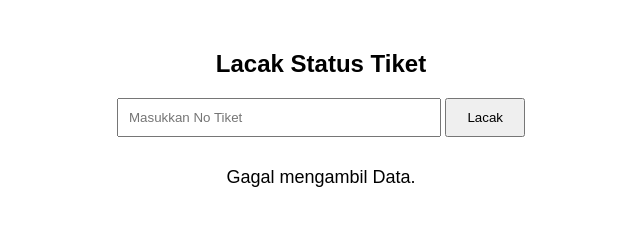
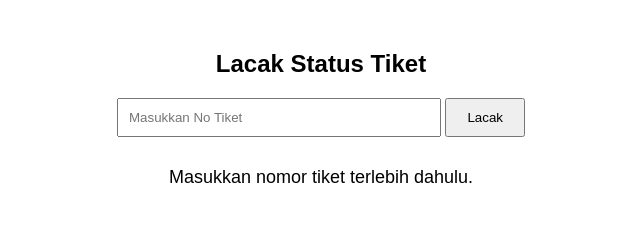
Before and after one commit to GAUtopia/Ticket-Tracking, a plain HTML site: page index.html in a window 1280 px wide. Both pictures are taken after a click on the button "Lacak". Shown: the whole page, without its empty margins (319-959 px from the left). Drawn offline with Linux system fonts and the light colour scheme; no server answers.

Commit message:
Update index.html

```diff
--- a/index.html
+++ b/index.html
@@ -10,15 +10,20 @@
   </style>
   <script>
     async function trackTicket() {
-      var ticketNumber = document.getElementById('ticketNumber').value;
-      var url =  'https://script.google.com/macros/s/AKfycbz4oc1RXeVEABLOjwjV8EHswJqQ5INvpWo906xAQeTDb_Fm-FJbjaNISY_WE4g2QruiWA/exec?ticket=';
+      var ticketNumber = document.getElementById('ticketNumber').value.trim();
+      if (!ticketNumber) {
+        document.getElementById('result').innerText = "Masukkan nomor tiket terlebih dahulu.";
+        return;
+      }
+
+      var url = 'https://script.google.com/macros/s/AKfycbz4oc1RXeVEABLOjwjV8EHswJqQ5INvpWo906xAQeTDb_Fm-FJbjaNISY_WE4g2QruiWA/exec?ticket=' + encodeURIComponent(ticketNumber);
 
       try {
-      let response = await fetch(url);
-      let result = await response.text();
-      document.getElementById('result').innerText = result;
-    } catch (error) {
-        document.getElementById('result').innerText = "Gagal mengambil Data.";
+        let response = await fetch(url);
+        let result = await response.text();
+        document.getElementById('result').innerText = result;
+      } catch (error) {
+        document.getElementById('result').innerText = "Gagal mengambil data. Periksa koneksi atau coba lagi nanti.";
       }
     }
   </script>
```
